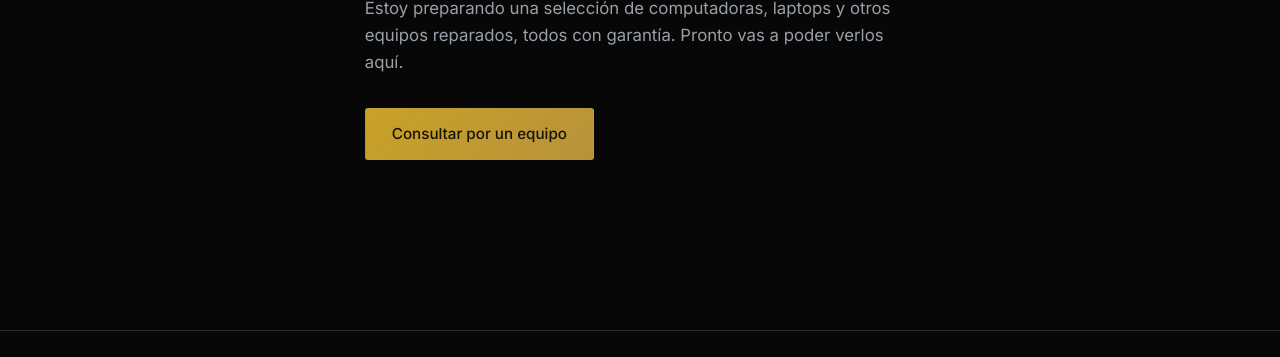
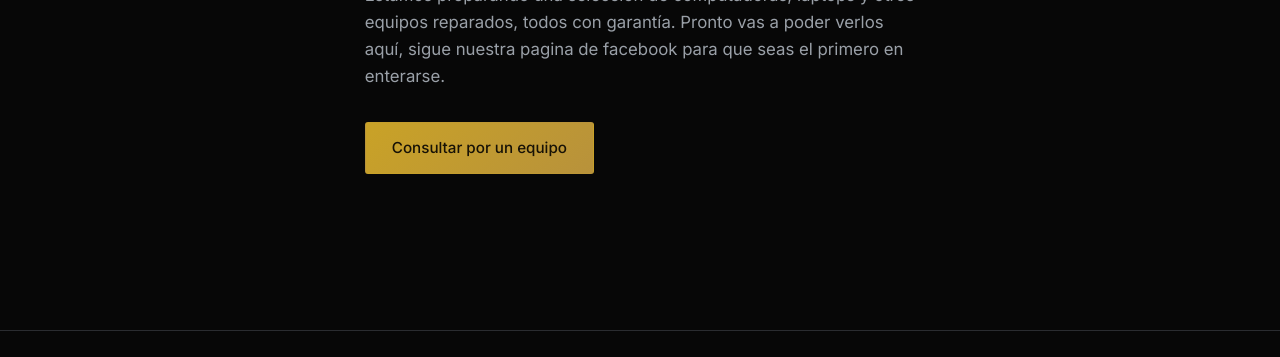
Before and after one commit to Pablo6917/JPBtech, a plain HTML site: page tienda.html in a window 1280 px wide. Shown: the part 394-751 px from the top of the page. Drawn offline with nearby package versions, Linux system fonts and the light colour scheme; a web font is replaced by a local one.

Commit message:
Revise store announcement text
Updated the text to include a Facebook page reference.

```diff
--- a/tienda.html
+++ b/tienda.html
@@ -32,8 +32,9 @@
       <p class="hero-kicker">Tienda JPBTech</p>
       <h1 class="soon-title">Próximamente</h1>
       <p class="soon-text">
-        Estoy preparando una selección de computadoras, laptops y otros equipos
-        reparados, todos con garantía. Pronto vas a poder verlos aquí.
+        Estamos preparando una selección de computadoras, laptops y otros equipos
+        reparados, todos con garantía. Pronto vas a poder verlos aquí, sigue nuestra pagina de facebook
+        para que seas el primero en enterarse.
       </p>
       <a href="index.html#contacto" class="btn btn-primary">Consultar por un equipo</a>
     </div>
```
